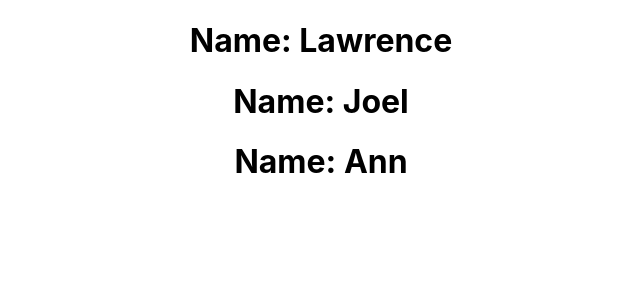
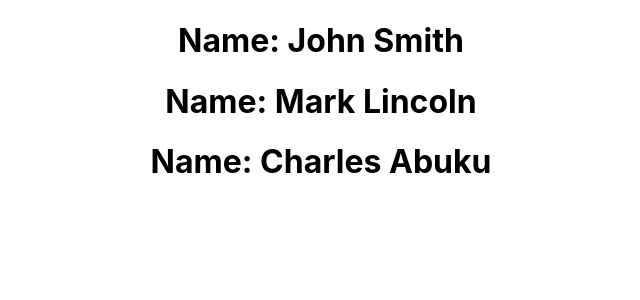
Before and after one commit to Ramas-21/react_tutorial, a React (Create React App) app: page / in a window 1280 px wide. Shown: the top 300 px of the page, without its empty margins (319-959 px from the left). Built offline with nearby package versions, Linux system fonts and the light colour scheme.

Commit message:
added another prop lastName

```diff
--- a/src/App.js
+++ b/src/App.js
@@ -3,9 +3,9 @@ import Profile from './components/Profile';
 function App() {
   return (
     <div className="App">
-      <Profile name = "Lawrence"/>
-      <Profile name = "Joel"/>
-      <Profile name = "Ann"/>
+      <Profile name = "John" lastName = "Smith"/>
+      <Profile name = "Mark" lastName = "Lincoln"/>
+      <Profile name = "Charles" lastName = "Abuku"/>
     </div>
   );
 }
--- a/src/components/Profile.js
+++ b/src/components/Profile.js
@@ -1,4 +1,4 @@
 function Profile(props){
-    return <h1>Name: {props.name}</h1>
+    return <h1>Name: {props.name} {props.lastName}</h1>
 }
 export default Profile;
```
